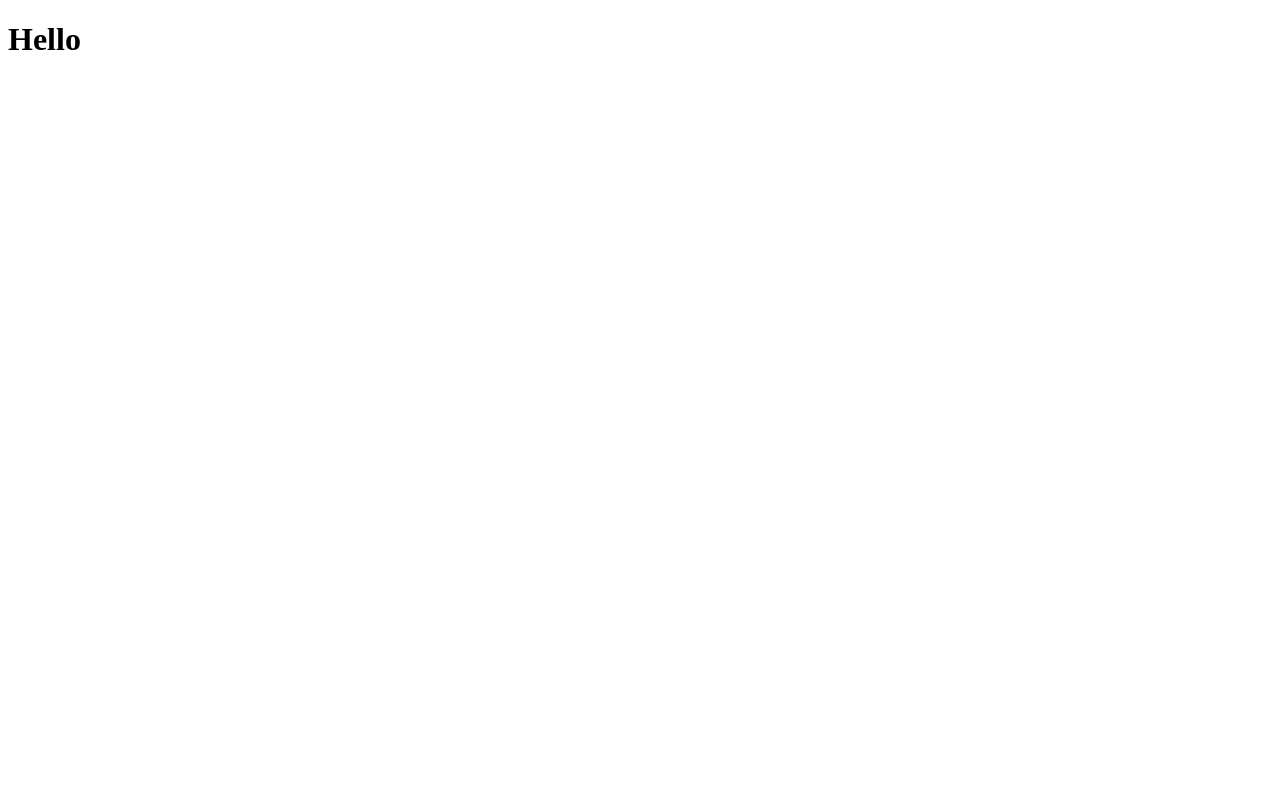
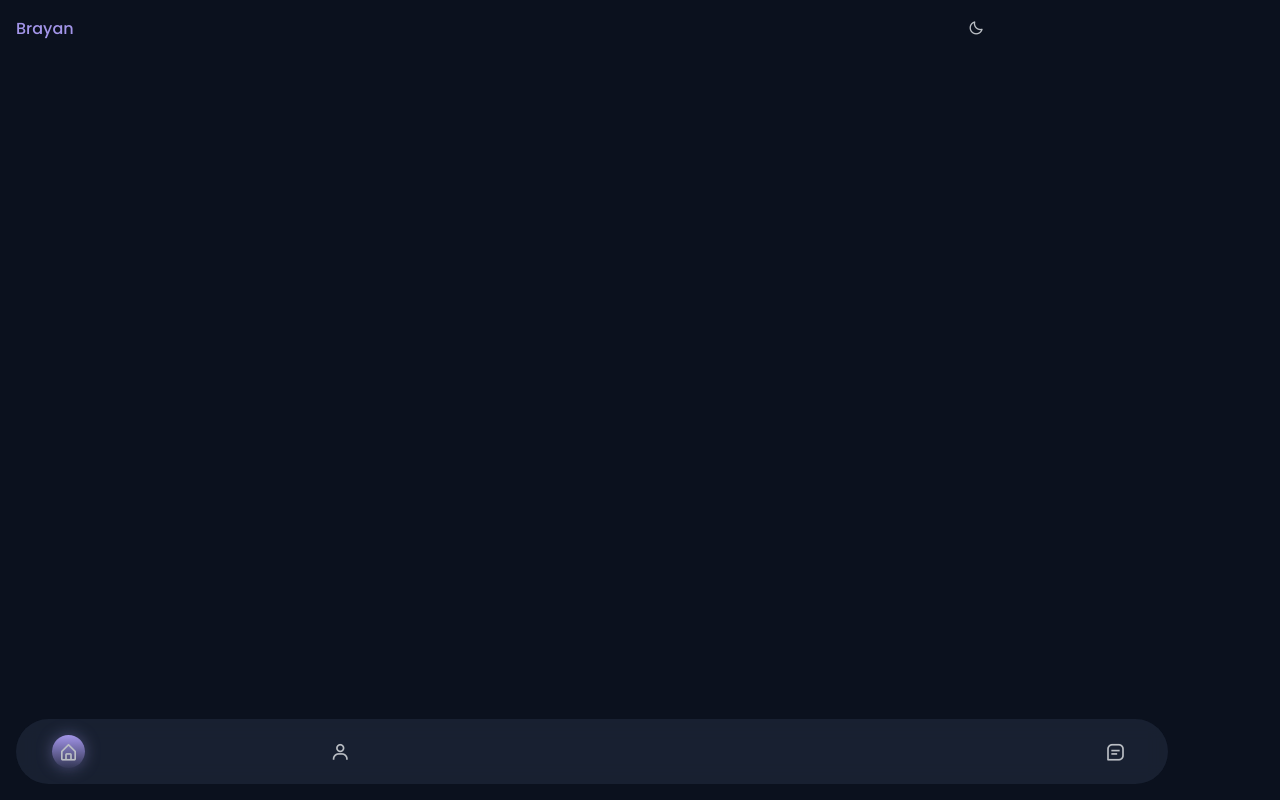
Before and after one commit to brayan200014/brayan200014.github.io, a plain HTML site: page index.html in a window 1280 px wide. Drawn offline with nearby package versions, Linux system fonts and the light colour scheme.

Commit message:
Header and Nav Menu

```diff
--- /dev/null
+++ b/assets/css/styles.css
@@ -0,0 +1,221 @@
+/*  GOOGLE FONTS */
+@import url('https://fonts.googleapis.com/css2?family=Poppins:wght@400;500;600&display=swap');
+
+
+/* Variables CSS */
+:root {
+
+    --header-height: 3.5rem;
+     /*========== Colors ==========*/
+  /*Color mode HSL(hue, saturation, lightness)*/
+  /*
+        Purple: hsl(250, 66%, 75%)
+        Blue: hsl(207, 90%, 72%)
+        Pink: hsl(356, 66%, 75%)
+        Teal: hsl(174, 63%, 62%)
+  */
+
+  --first-hue: 250;
+  --sat: 66%;
+  --lig: 75%;
+  --second-hue: 219;
+
+  --first-color: hsl(var(--first-hue), var(--sat), var(--lig));
+  --first-color-alt: hsl(var(--first-hue), var(--sat), 71%);  /*-4% */
+  --title-color: hsl(var(--second-hue), 15%, 95%);
+  --text-color: hsl(var(--second-hue), 8%, 75%);
+  --text-color-light: hsl(var(--second-hue), 4%, 55%);
+  --body-color: hsl(var(--second-hue), 48%, 8%);
+  --container-color: hsl(var(--second-hue), 32%, 12%);
+
+    /* Font and Tipografia */
+    /*.5rem= 8px | 1 rem= 16px */
+
+    --body-font: 'Poppins', sans-serif;
+  --biggest-font-size: 1.75rem;
+  --h1-font-size: 1.5rem;
+  --h2-font-size: 1.25rem;
+  --h3-font-size: 1rem;
+  --normal-font-size: .938rem;
+  --small-font-size: .813rem;
+  --smaller-font-size: .75rem;
+  --tiny-font-size: .625rem;
+    /*Font weight */
+    --font-medium: 500;
+    --font-semibold: 600;
+
+    /* z index */
+    --z-tooltip: 10;
+    --z-fixed: 100;
+    --z-modal: 1000;
+}
+
+
+/* Tipografia Responsive */
+@media screen and (min-width: 968px){
+    :root {
+        --biggest-font-size: 2.5rem;
+        --h1-font-size: 2.25rem;
+        --h2-font-size: 1.5rem;
+        --h3-font-size: 1.25rem;
+        --normal-font-size: 1rem;
+        --small-font-size: .875rem;
+        --smaller-font-size: .813rem;
+      }
+}
+
+/* base */
+
+* {
+    box-sizing: border-box;
+    padding: 0;
+    margin: 0;
+}
+
+html {
+    scroll-behavior: smooth;
+}
+
+body,
+button,
+input,
+textarea {
+    font-family: var(--body-font);
+    font-size: var(--normal-font-size);
+}
+
+
+body {
+    background-color: var(--body-color);
+    color: var(--text-color);
+}
+
+h1,h2,h3 {
+    color: var(--title-color);
+    font-weight: var(--font-semibold);
+}
+
+ul {
+    list-style:none;
+}
+
+a {
+    text-decoration: none;
+}
+
+
+button {
+    cursor: pointer;
+    border: none;
+    outline: none;
+}
+
+img {
+    max-width: 100%;
+    height: auto;
+}
+
+
+
+
+
+/*reusable css classes */
+.container {
+    max-width: 968px;
+    margin-left: 1rem;
+    margin-right: 1rem;
+}
+
+.grid {
+     display: grid;
+     gap: 1.25rem;
+}
+
+.main {
+    overflow: hidden;
+}
+
+.section {
+    padding: 4.5rem 0 1rem;
+}
+
+.section__title,
+.section__subtitle {
+    text-align: center;
+}
+
+.section__title {
+    font-size: var(--h2-font-size);
+    color: var(--first-color);
+    margin-bottom: 2rem;
+}
+
+.section__subtitle {
+    display: block;
+    font-size: var(--smaller-font-size);
+    color: var(--text-color-light);
+}
+
+/*Header and Nav*/
+
+.header {
+    position: fixed;
+    top: 0;
+    left: 0;
+    width: 100%;
+    background-color: var(--body-color);
+    z-index: var(--z-fixed);
+}
+
+.nav{
+    height: var(--header-height);
+    display: flex;
+    justify-content: space-between;
+    align-items: center;
+}
+
+
+.nav__logo{
+    color: var(--first-color);
+    font-weight: var(--font-medium);
+    transition: .4s;;
+}
+
+.nav__logo:hover{
+    color: var(--first-color-alt);
+
+}
+
+.nav__menu{
+    position: fixed;
+    bottom: 1rem;
+    background-color: hsl(var(--second-hue), 32%, 16%, .8);
+    width: 90%;
+    border-radius:4rem;
+    padding: 1rem 2.25rem;
+    backdrop-filter: blur(10px);
+}
+
+.nav__list{
+    display: flex;
+    justify-content: space-between;
+    align-items: center;
+}
+
+
+.nav__link{
+    color: var(--text-color);
+    font-size: 1.25rem;
+    padding: .4rem;
+    display: flex;
+    border-radius: 5rem;
+}
+
+/* Active Link */
+.active-link{
+    background: linear-gradient(180deg,
+            hsla(var(--first-hue), var(--sat), var(--lig), 1),
+            hsla(var(--first-hue), var(--sat), var(--lig), .2)
+        );
+    box-shadow: 0 0 16px hsla(var(--first-hue), var(--sat), var(--lig), .4);
+}
--- a/index.html
+++ b/index.html
@@ -4,9 +4,61 @@
     <meta charset="UTF-8">
     <meta http-equiv="X-UA-Compatible" content="IE=edge">
     <meta name="viewport" content="width=device-width, initial-scale=1.0">
-    <title>Document</title>
+
+    <!--FavIcon-->
+    <link rel="shortcut icon" href="assets/img/favicon.png" type="image/x-icon">
+
+     <!--BoxIcons-->
+     <link href='https://unpkg.com/boxicons@2.1.2/css/boxicons.min.css' rel='stylesheet'>
+
+     <!--Swiper CSS-->
+     <link rel="stylesheet" href="" >
+
+      <!--CSS-->
+      <link rel="stylesheet" href="assets/css/styles.css">
+
+    <title>Briefcase BH</title>
 </head>
 <body>
-    <h1>Hello</h1>
+   <header class="header" id="header">
+       <nav class="nav container">
+           <a href="#" class="nav__logo">Brayan</a>
+
+           <div class="nav__menu">
+               <ul class="nav__list">
+                   <li class="nav__item">
+                       <a href="#home" class="nav__link active-link">
+                        <i class='bx bx-home-alt'></i>
+                       </a>
+                   </li>
+                   <li class="nav__item">
+                    <a href="#about" class="nav__link">
+                        <i class='bx bx-user'></i>
+                    </a>
+                </li>
+                <li class="nav__item">
+                    <a href="#skills" class="nav__link">
+                        <box-icon name='book'></box-icon>
+                    </a>
+                </li>
+                <li class="nav__item">
+                    <a href="#work" class="nav__link">
+                        <box-icon name='briefcase-alt-2'></box-icon>
+                    </a>
+                </li>
+
+                <li class="nav__item">
+                    <a href="#contact" class="nav__link">
+                        <i class='bx bx-message-square-detail'></i>
+                    </a>
+                </li>
+               </ul>
+           </div>
+
+           <!--Boton del tema-->
+           <i class="bx bx-moon change-theme" id="theme-button"></i>
+       </nav>
+
+   </header>
 </body>
 </html>
```
Also changed, not shown: assets/img/about.jpg (added), assets/img/favicon.png (added), assets/img/perfil.png (added), assets/img/testimonial1.png (added), assets/img/testimonial2.png (added), assets/img/testimonial3.png (added), assets/img/work1.jpg (added), assets/img/work2.jpg (added), assets/img/work3.jpg (added), assets/img/work4.jpg (added), assets/img/work5.jpg (added).
